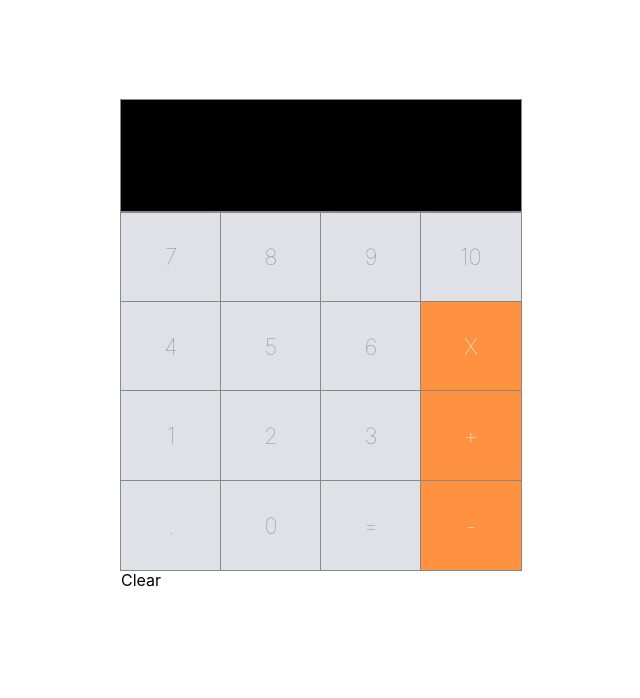
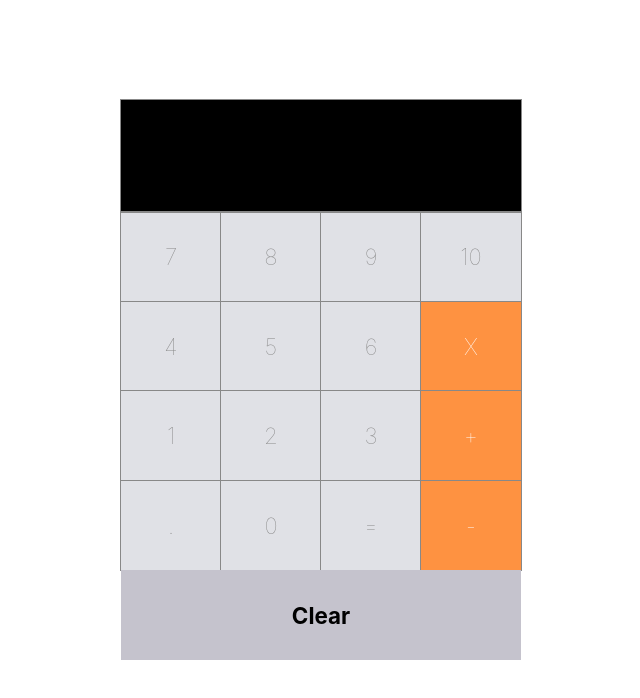
Before and after one commit to snsaleh1/react-calculator-app, a React (Create React App) app: page / in a window 1280 px wide. Shown: the top 698 px of the page, without its empty margins (319-959 px from the left). Built offline with nearby package versions, Linux system fonts and the light colour scheme.

Commit message:
clear button styling set;

```diff
--- a/src/components/ClearButton.css
+++ b/src/components/ClearButton.css
@@ -0,0 +1,12 @@
+.clear-btn {
+    height: 4em;
+    display: flex;
+    justify-content: center;
+    align-items: center;
+    font-weight: bold;
+    font-size: 1.4em;
+    background-color: #c5c3cd;
+    color: #000000;
+    flex: 1;
+    outline: 1px solid ##888888;
+}
```
